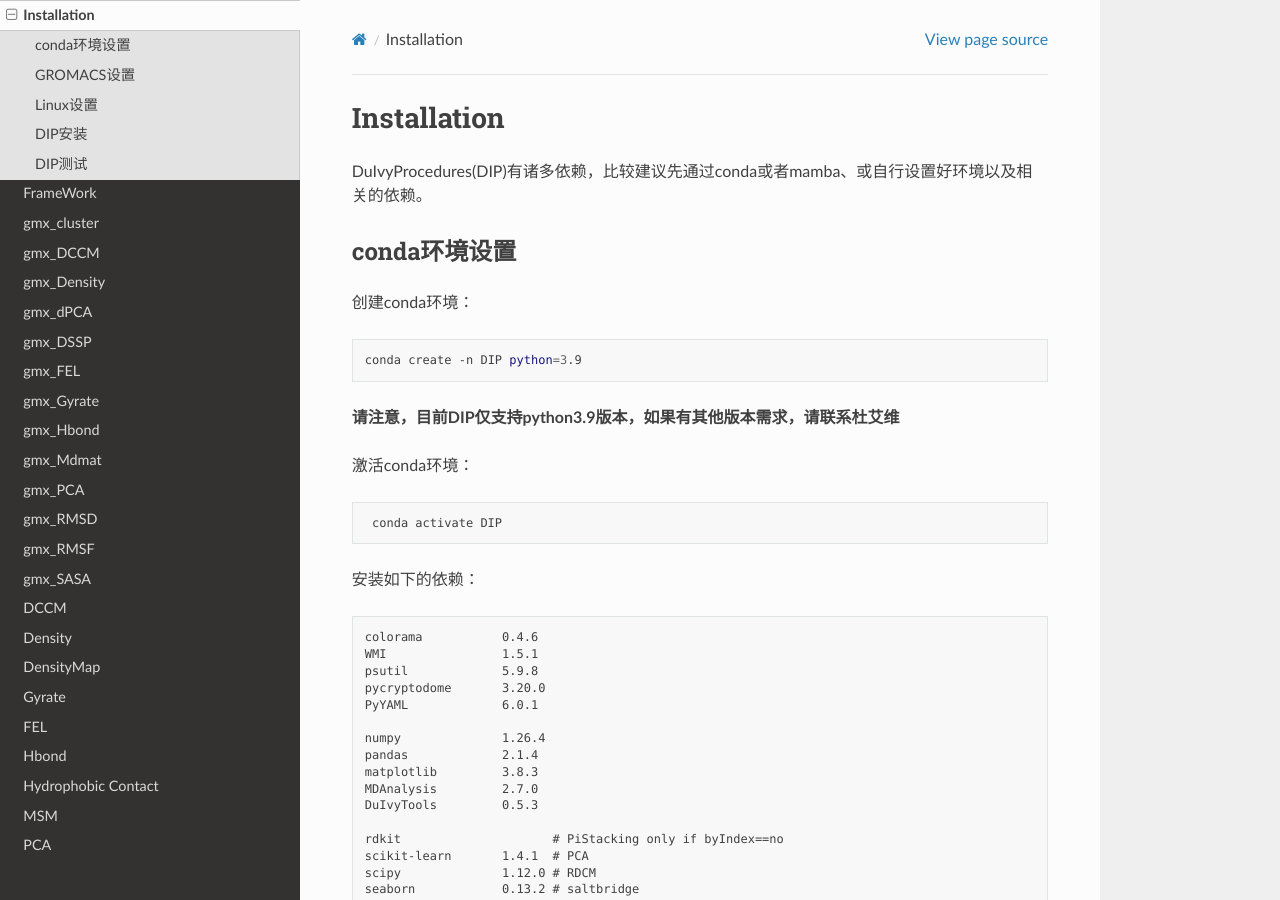
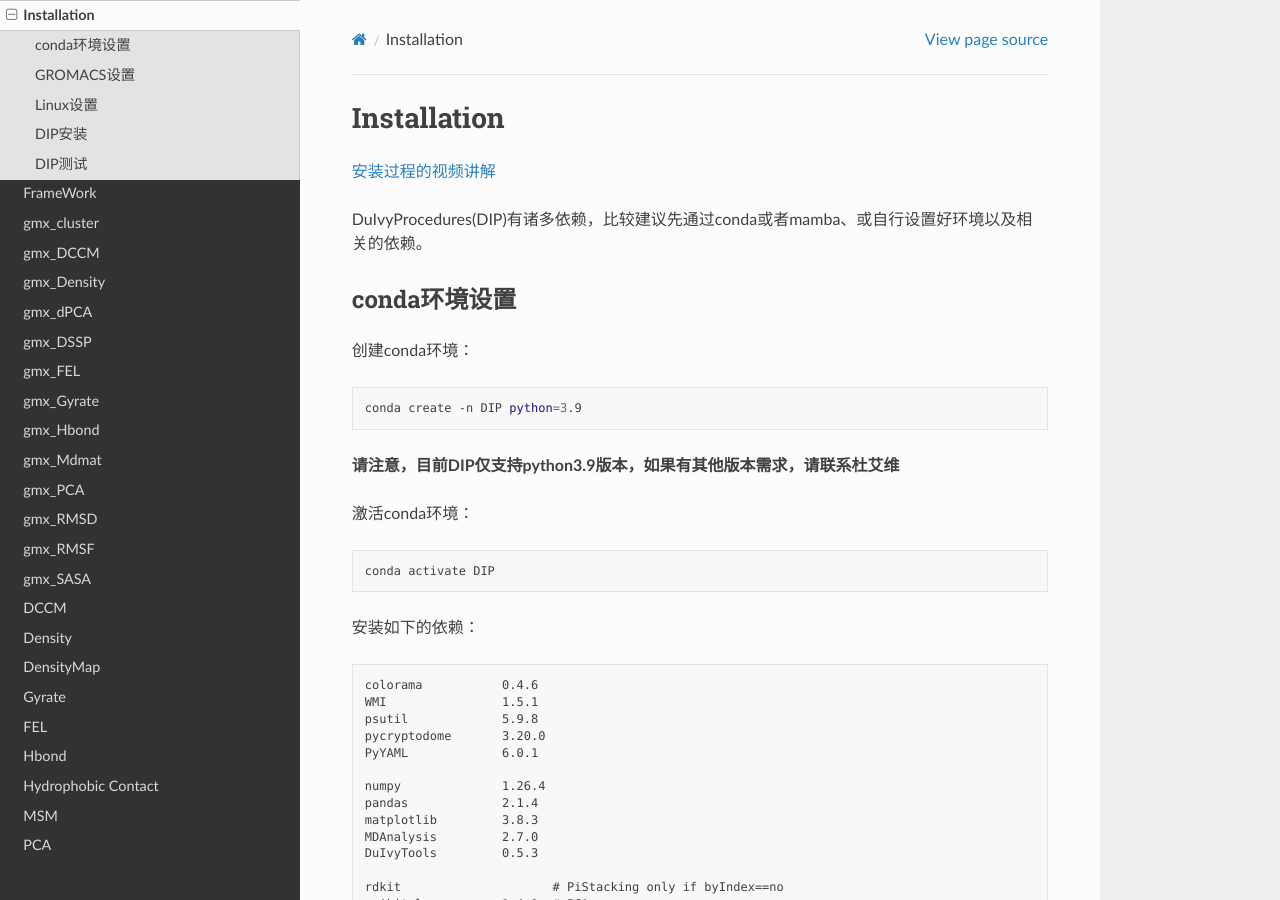
Before and after one commit to CharlesHahn/DuIvyProcedures_Docs, a Sphinx documentation site: the page built from docs/Install.md, in a window 1280 px wide and 900 px high. Built offline with Sphinx 7.4.7 and the Read the Docs theme 2.0.0, drawn with Linux system fonts in a browser that asks for light colours.

Commit message:
add link of install video

````diff
--- a/docs/Install.md
+++ b/docs/Install.md
@@ -1,4 +1,6 @@
 # Installation
+
+[安装过程的视频讲解](https://www.bilibili.com/video/BV1BH4y1J7m2/)
 
 DuIvyProcedures(DIP)有诸多依赖，比较建议先通过conda或者mamba、或自行设置好环境以及相关的依赖。
 
@@ -15,8 +17,8 @@
 激活conda环境：
 
 ```bash
- conda activate DIP
- ```
+conda activate DIP
+```
 
 安装如下的依赖：
 
````
